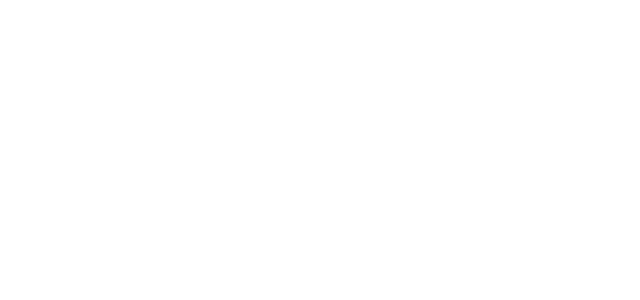
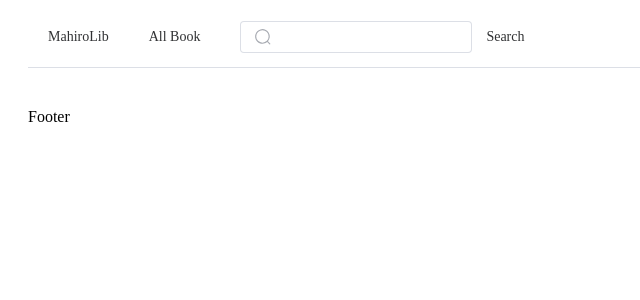
Before and after one commit to TrafficLight6/mahiro-lib, a Nuxt app in the folder lib-web/: page /home in a window 1280 px wide. Shown: the top 300 px of the page, without its empty margins (0-640 px from the left). Built offline with nearby package versions, Linux system fonts and the light colour scheme.

Commit message:
add bar in home.vue

```diff
--- a/lib-web/pages/home/index.vue
+++ b/lib-web/pages/home/index.vue
@@ -1,3 +1,36 @@
 <template>
+    <div class="common-layout">
+        <el-container>
+            <el-header>
+                <el-menu :default-active="activeIndex" class="el-menu-demo" mode="horizontal" :ellipsis="false">
+                    <el-menu-item index="0">
+                        <el-link href="/home">MahiroLib</el-link>
+                    </el-menu-item>
+                    <el-menu-item>All Book</el-menu-item>
+                    <el-menu-item>
+                        <el-input :prefix-icon="Search" clearable v-model="searchKeyWord"/>
+                        &ensp;&ensp;
+                        <el-link type="primary" :href="'/search?key_word='+searchKeyWord" @click="searchCheck">Search</el-link>
+                    </el-menu-item>
+                </el-menu>
+            </el-header>
 
+            <el-main></el-main>
+
+            <el-footer>Footer</el-footer>
+        </el-container>
+    </div>
 </template>
+
+<script setup>
+import { Search } from '@element-plus/icons-vue'
+
+const activeIndex = ref('1')
+let searchKeyWord = ref('')
+</script>
+
+<style>
+el-header {
+    background-color: rgb(102.2, 177.4, 255);
+}
+</style>
```
